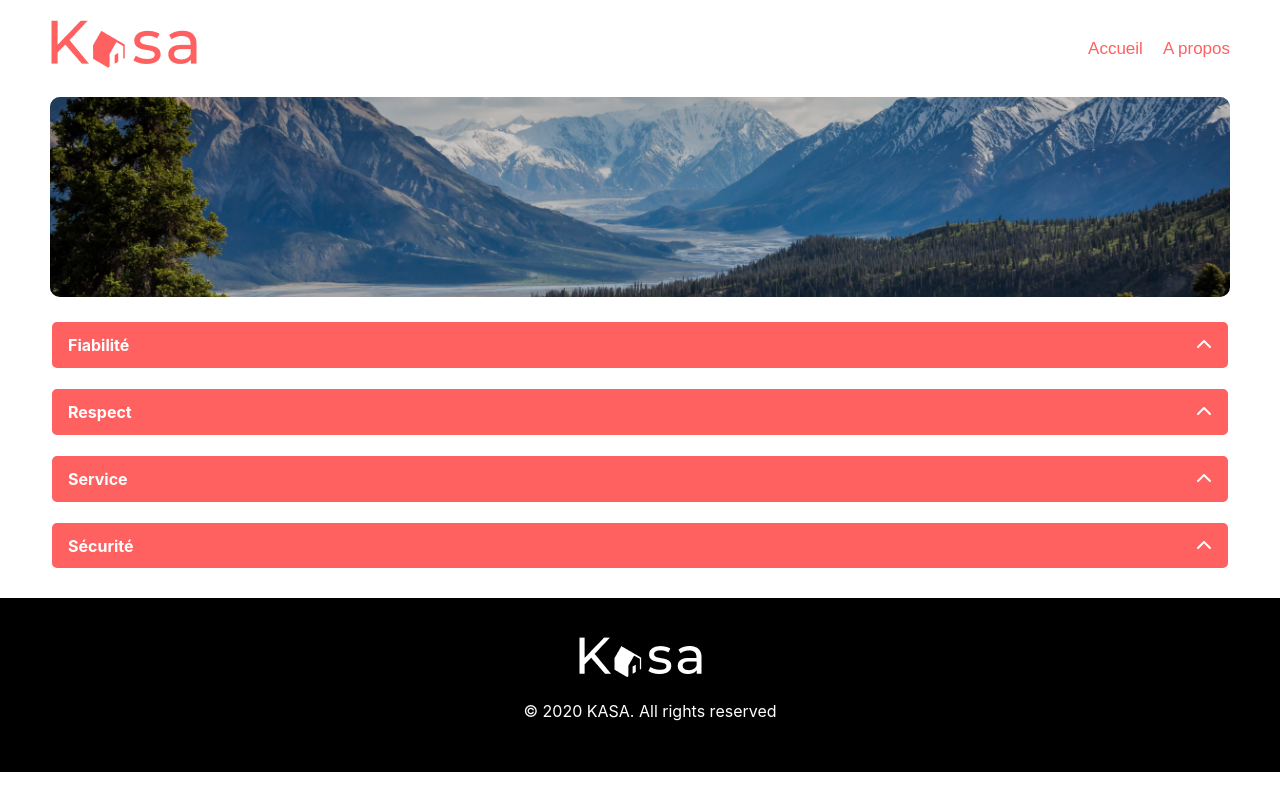
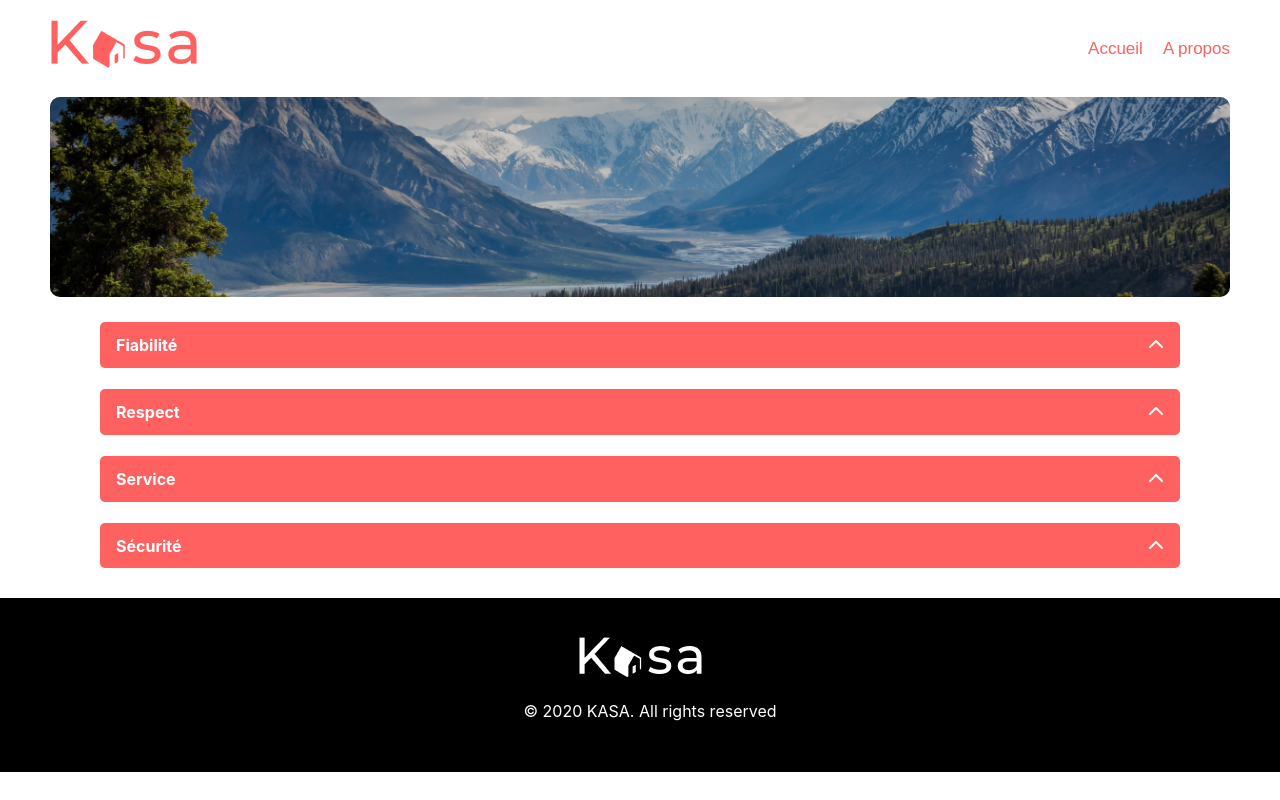
Before and after one commit to webmadao/projet-kasa, a React (Create React App) app: page /about in a window 1280 px wide. Built offline with nearby package versions, Linux system fonts and the light colour scheme.

Commit message:
<p> about

```diff
--- a/src/pages/About/About.scss
+++ b/src/pages/About/About.scss
@@ -5,6 +5,11 @@
     padding-inline: 2rem;
     color: $primary-color;
     margin-inline:20px ;
+    @media (min-width: 576px) {
+      padding-inline: 5rem;
+    }
+
+
 
 
       h4 {
@@ -20,7 +25,7 @@
         cursor: pointer;
       }
 
-      p {
+       p {
         background-color: $background-color;
         padding: 1rem;
         border-radius: 5px;
@@ -30,4 +35,5 @@
         z-index: -1;
         transition: opacity 2s ease-in-out;
       }
+
     }
```
Also changed, not shown: src/components/Card/Card.scss (line endings or trailing spaces), src/layout/NavBar/NavBar.scss (line endings or trailing spaces).
